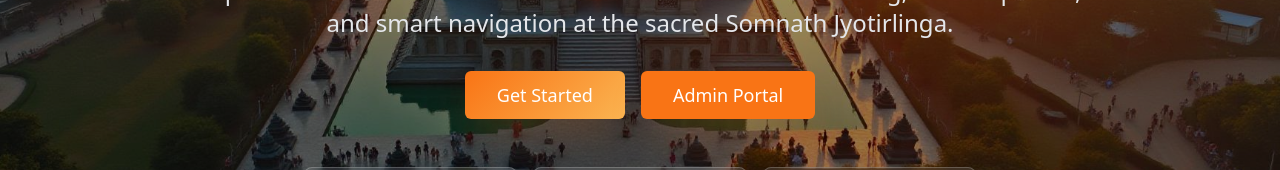
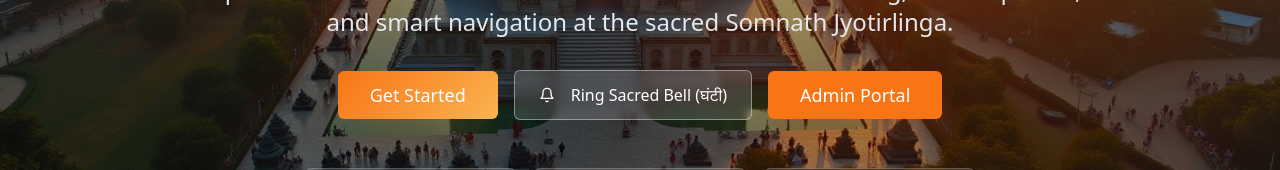
Before and after one commit to avi4rag/Temple-Management, a React (Vite) app: page / in a window 1280 px wide. Shown: the part 402-572 px from the top of the page. Built offline with nearby package versions, Linux system fonts and the light colour scheme; no server answers.

Commit message:
feat(hero): add interactive sacred bronze bell chime synthesizer in HeroSection

```diff
--- a/src/components/HeroSection.jsx
+++ b/src/components/HeroSection.jsx
@@ -1,13 +1,47 @@
 import { Button } from "@/components/ui/button";
 import { useNavigate } from "react-router-dom";
 import { Card } from "@/components/ui/card";
-import { Users, Clock, MapPin, Shield, TrendingUp, Bell } from "lucide-react";
+import { Users, Clock, MapPin, Shield, TrendingUp, Bell, Volume2, Sparkles } from "lucide-react";
 import { useLanguage } from "@/contexts/LanguageContext";
 import heroImage from "@/assets/somnath-temple-hero.jpg";
+import { useState } from "react";
 
 const HeroSection = ({ onGetStarted }) => {
   const navigate = useNavigate();
   const { t } = useLanguage();
+  const [isPlayingChime, setIsPlayingChime] = useState(false);
+
+  const playSacredBell = () => {
+    try {
+      setIsPlayingChime(true);
+      const AudioCtx = window.AudioContext || window.webkitAudioContext;
+      if (!AudioCtx) return;
+      const ctx = new AudioCtx();
+      const now = ctx.currentTime;
+
+      // Resonant harmonic frequencies of a bronze sanctum bell (528 Hz Solfeggio Love frequency)
+      [528, 1056, 1584, 2112].forEach((freq, idx) => {
+        const osc = ctx.createOscillator();
+        const gain = ctx.createGain();
+        osc.type = "sine";
+        osc.frequency.setValueAtTime(freq, now);
+        const initialGain = 0.25 / (idx + 1);
+        gain.gain.setValueAtTime(initialGain, now);
+        gain.gain.exponentialRampToValueAtTime(0.0001, now + 3.2);
+        osc.connect(gain);
+        gain.connect(ctx.destination);
+        osc.start(now);
+        osc.stop(now + 3.2);
+      });
+
+      setTimeout(() => {
+        setIsPlayingChime(false);
+      }, 3200);
+    } catch (e) {
+      console.warn("Sacred bell audio preview unavailable", e);
+      setIsPlayingChime(false);
+    }
+  };
 
   const features = [
     {
@@ -77,6 +111,17 @@ const HeroSection = ({ onGetStarted }) => {
                 className="bg-gradient-sacred hover:bg-gradient-divine shadow-divine text-lg px-8 py-6 transition-sacred"
               >
                 {t("hero.getStarted")}
+              </Button>
+              <Button
+                onClick={playSacredBell}
+                size="lg"
+                variant="outline"
+                className={`bg-white/15 hover:bg-white/25 border-white/40 text-white backdrop-blur-sm text-base px-6 py-6 transition-all ${
+                  isPlayingChime ? "ring-2 ring-yellow-400 scale-105" : ""
+                }`}
+              >
+                <Bell className={`w-5 h-5 mr-2 ${isPlayingChime ? "animate-bounce text-yellow-300" : ""}`} />
+                {isPlayingChime ? "Chiming Sanctum Bell..." : "Ring Sacred Bell (घंटी)"}
               </Button>
               <Button
                 size="lg"
```
